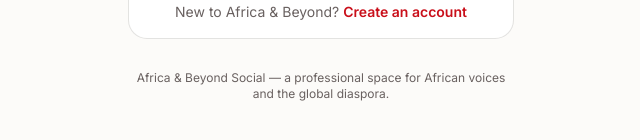
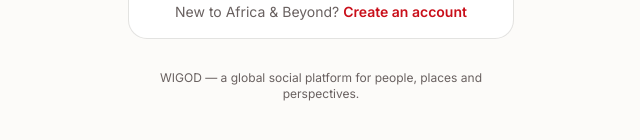
Before and after one commit to africa-beyond-social/africa-beyond-social-build, a Next.js app: page /auth/login in a window 1280 px wide. Shown: the part 536-676 px from the top of the page, without its empty margins (319-959 px from the left). Built offline with nearby package versions, Linux system fonts and the light colour scheme.

Commit message:
Complete WIGOD authentication branding

```diff
--- a/app/auth/layout.tsx
+++ b/app/auth/layout.tsx
@@ -12,7 +12,7 @@ export default function AuthLayout({ children }: { children: ReactNode }) {
           {children}
         </div>
         <p className="mt-8 max-w-sm text-center text-xs text-muted-foreground">
-          Africa &amp; Beyond Social — a professional space for African voices and the global diaspora.
+          WIGOD — a global social platform for people, places and perspectives.
         </p>
       </div>
     </main>
```
